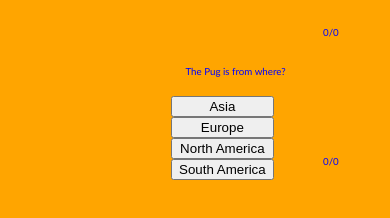
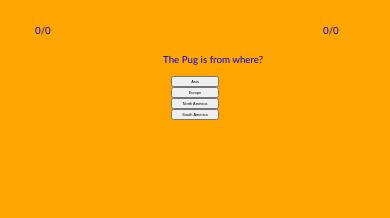
Before and after one commit to mattfitz0421/Quiz-App, a plain HTML site: page index.html in a window 390 px wide. Both pictures are taken after a click on the button "start". Drawn offline with nearby package versions, Linux system fonts and the light colour scheme.

Commit message:
realResponsiveDesign

```diff
--- a/style.css
+++ b/style.css
@@ -4,7 +4,7 @@
     margin:auto;
     min-width: 320px;
     max-width: 85%;
-    min-height: 30vw;
+    min-height: 20vw;
     padding-bottom: 10%;
     overflow: visible;
     margin-top: 5%;
@@ -26,8 +26,7 @@
 
     #score {
         position: absolute;
-        left: 90%;
-        top: 88%;
+        top: 5%;
     }
 
     #start {
@@ -51,7 +50,7 @@
 
     #question {
         position: absolute;
-        left: 47%;
+        left: 40%;
         top: 30%;
     }
 
@@ -73,8 +72,8 @@
 
     #tryAgain {
         position: absolute;
-        left: 47%;
-        top: 80%;
+        left: 10%;
+        top: 70%;
     }
 
     .answers {
@@ -107,3 +106,7 @@
     body{
         background-color: orange;
     }
+
+    .answers {
+        font-size: 40%;
+    }
```
